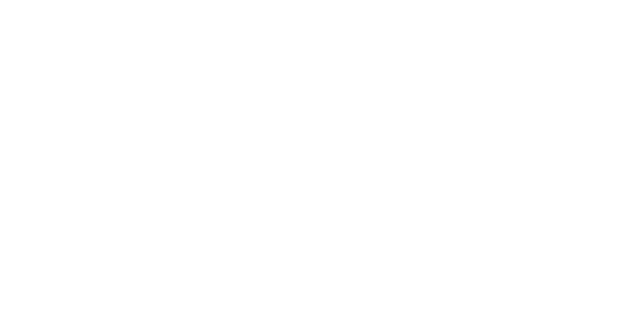
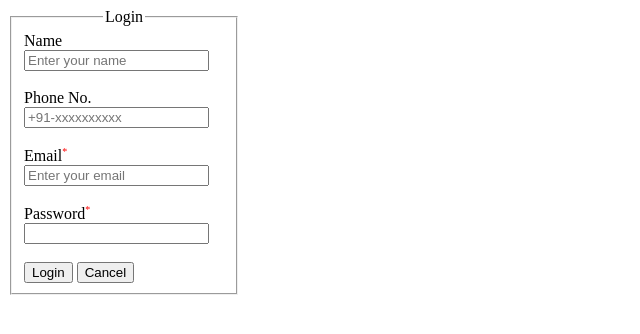
Before and after one commit to Kamlesh0721/HTML-JSpider-SresthSir, a plain HTML site: page Day-7/form_3.html in a window 1280 px wide. Shown: the whole page, without its empty margins (0-640 px from the left). Drawn offline with Linux system fonts and the light colour scheme.

Commit message:
add form part 3

```diff
--- a/Day-7/form_3.html
+++ b/Day-7/form_3.html
@@ -5,10 +5,44 @@
     <meta charset="UTF-8">
     <meta name="viewport" content="width=\, initial-scale=1.0">
     <title>form part 3</title>
+    <style>
+        sup {
+            color: red;
+            font-size: 10px;
+        }
+
+        fieldset {
+            width: 200px;
+        }
+    </style>
 </head>
 
 <body>
+    <form action="#">
+        <!-- <fieldset disabled>  -->
+        <!-- This will disable the fieldset -->
+        <fieldset>
+            <legend align="center">Login</legend>
 
+            <label for="full_name">Name </label> <!-- When we click on "Name" then also textbox will be selected -->
+            <input id="full_name" type="text" placeholder="Enter your name" required minlength="2"
+                maxlength="20"><br><br>
+
+            <label for="phone_no">Phone No. <!-- Another way of writing label (both ways are correct) -->
+                <input id="phone_no" type="tel" placeholder="+91-xxxxxxxxxx" minlength="10 " maxlength="10"><br><br>
+            </label>
+
+            <!--Be careful while giving id otherwise on clicking "Email" text box of Password will be selected -->
+            <label for="pass">Email<sup>*</sup></label>
+            <input id=email type="email" placeholder="Enter your email" required><br><br>
+
+            <label for="email">Password<sup>*</sup></label>
+            <input id=pass type="password" required> <br><br>
+
+            <!-- Submit and Reset -->
+            <input type="submit" value="Login">
+            <input type="reset" value="Cancel">
+        </fieldset>
 </body>
 
 </html>
```
